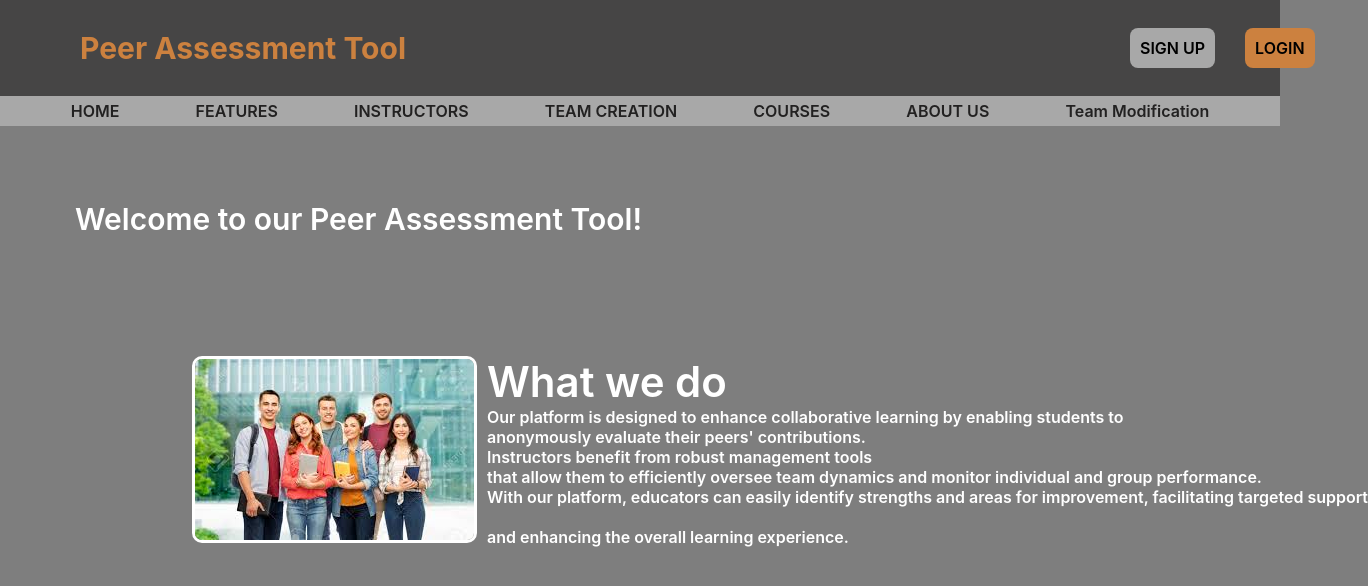
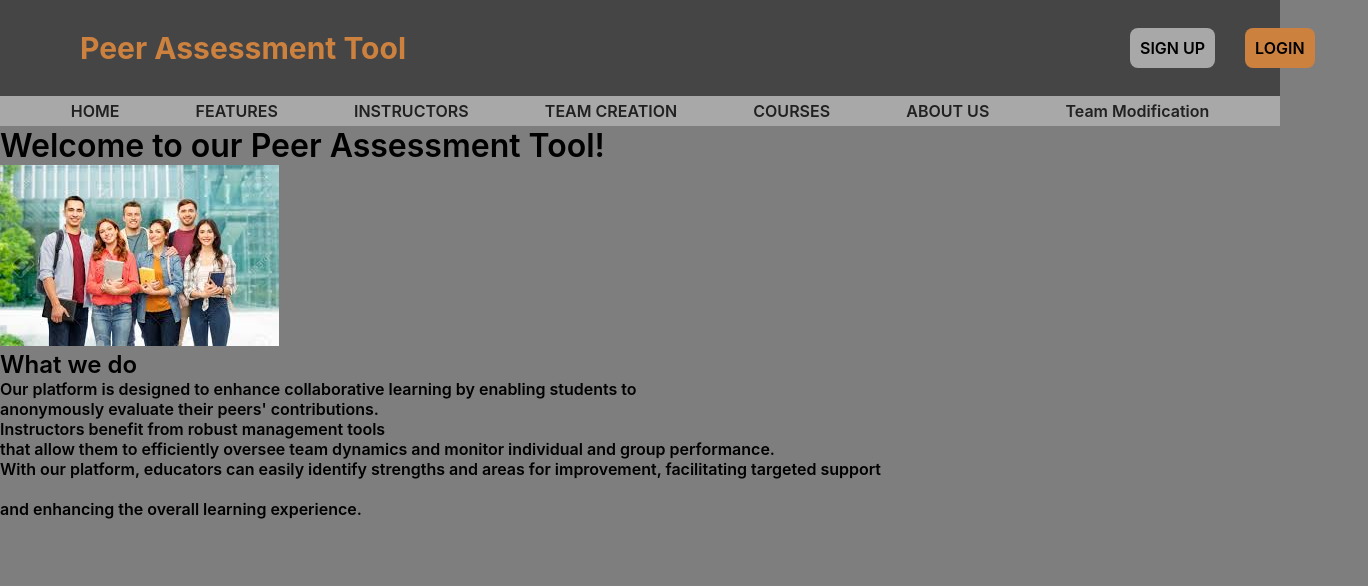
Before and after one commit to DaraDadgar/GroupX_SOEN341_Project_F24, a React (Vite) app in the folder FrontEnd/: page / in a window 1280 px wide. Shown: the top 586 px of the page, 1368 px wide, since content can reach past the window. Built offline with nearby package versions, Linux system fonts and the light colour scheme.

Commit message:
Update GeneralHomePage.css

```diff
--- a/FrontEnd/src/css/GeneralHomePage.css
+++ b/FrontEnd/src/css/GeneralHomePage.css
@@ -1,34 +1,33 @@
-.welcome{
-    color: rgba(255, 255, 255, 1);
-    width: 600px;
-    height: 80px;
-    font-weight: 800px;
-    font-size: 30px;
-    padding-top: 75px;
-    padding-left: 75px;
+.home-page {
+  display: flex;
+  flex-direction: column;
+
+  align-items: center;
+  gap: 20px;
 }
 
-.description{
-    margin: 150px auto;
-    width: 70%;
+.home-page > * {
+  color: white;
 }
 
-.text-image{
-    color: white;
+.home-page h1 {
+  padding-top: 20px;
 }
 
-.text-image h2{
-    font-size: 42px;
+.home-page img {
+  height: 430px;
+  border: 3px solid white;
 }
 
-.text-image p{
-    font-size: 16px;
+.home-page h2 {
+  font-size: 30px;
+  font-family: Georgia, "Times New Roman", Times, serif;
 }
 
-img{
-    max-width: 320px;
-    float: left;
-    border: 3px solid white;
-    border-radius: 10px;
-    margin-right: 10px;
+.home-page p {
+  text-wrap: wrap;
+  text-align: justify;
+  width: 700px;
+
+  font-style: italic;
 }
```
